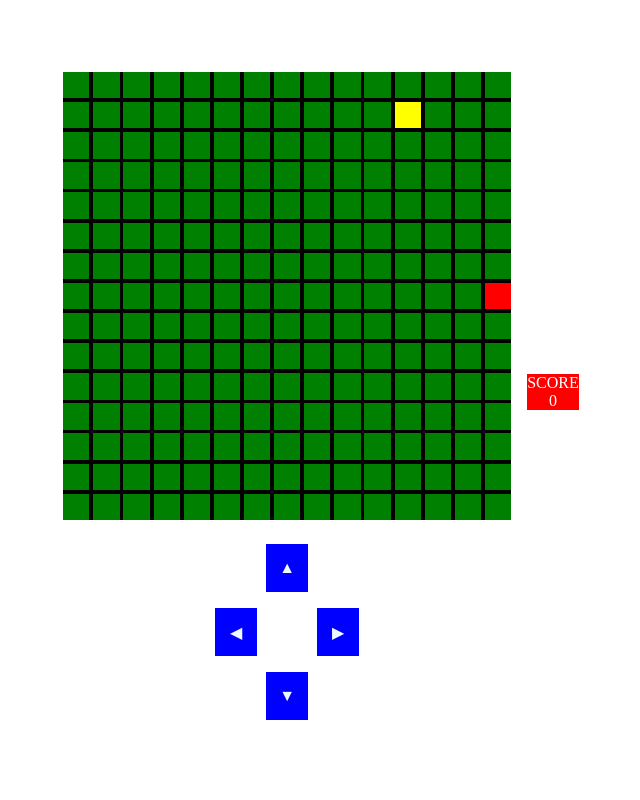
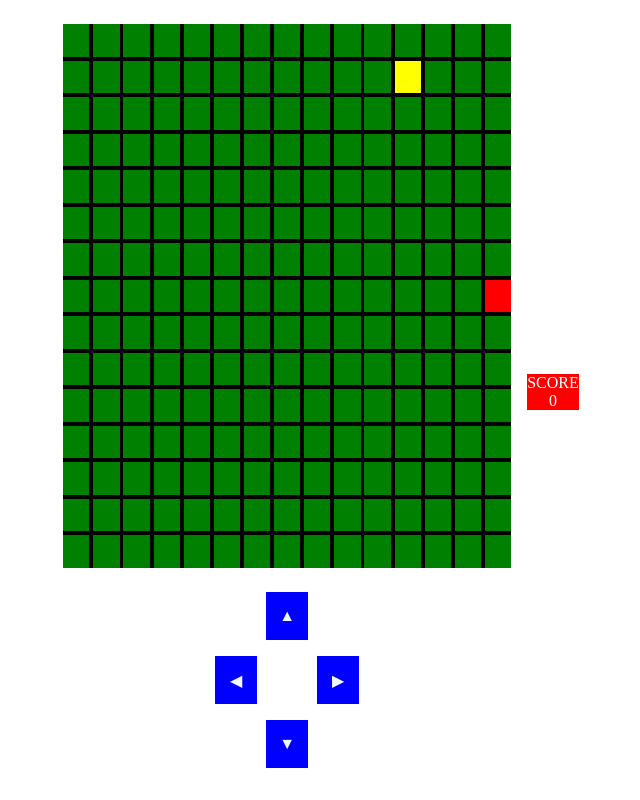
Before and after one commit to DebabrataGon/Snake-Game, a plain HTML site: page index.html in a window 1280 px wide. Shown: the whole page, without its empty margins (327-967 px from the left). Drawn offline with Linux system fonts and the light colour scheme.

Commit message:
height in %

```diff
--- a/style.css
+++ b/style.css
@@ -10,6 +10,7 @@
 
 .board
 {
+    height: 100%;
     display: flex;
     justify-content:center;
     align-items:center;
@@ -21,6 +22,7 @@
 {
     width:35vw;
     height:35vw;
+    height:90%;
     background-color:black;
     margin: 2vh;
 
```
